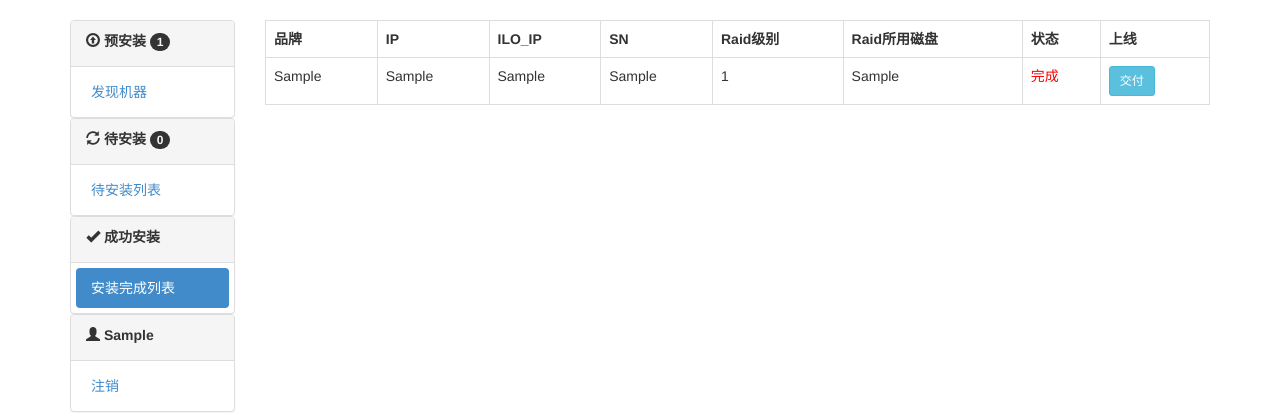
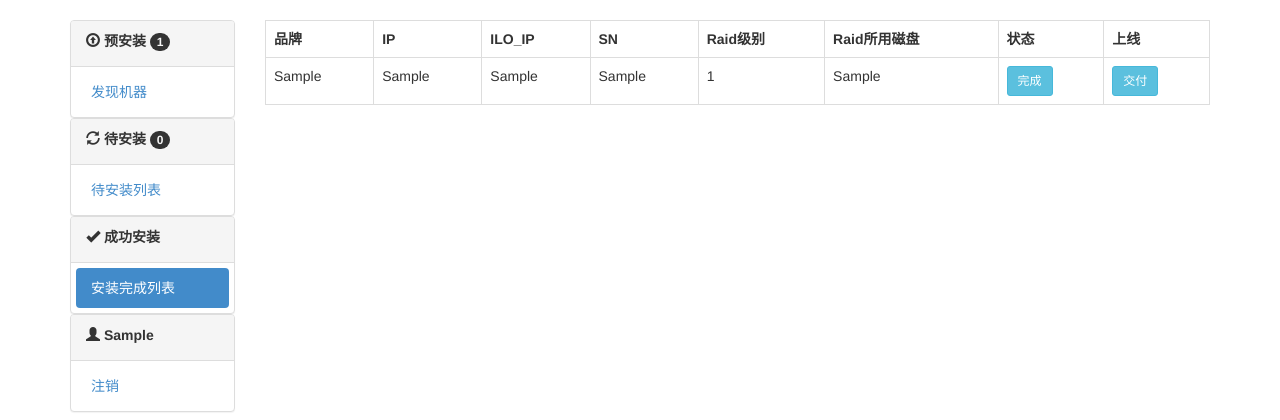
Before and after one commit to gaoming655/auto_install, a Django app: page /his/ in a window 1280 px wide. Shown: the top 420 px of the page. Run offline with Django 3.2, Linux system fonts and the light colour scheme; a user stored in the database is signed in; tables that the repository leaves empty hold one stand-in row (values such as "Sample post"); some libraries are stand-ins or nearby versions.

Commit message:
添加安装后SSH状态（URL和templates部分）

```diff
--- a/auto_install/urls.py
+++ b/auto_install/urls.py
@@ -25,6 +25,7 @@ urlpatterns = patterns('',
     url(r'^his/',his_page,name="his"),
     url(r'^finish/',finish_api),
     url(r'^delivery/(?P<obj_id>\d+)',delivery),
+    url(r'^ping/(?P<ping_id>)\d+',ping,name='ping'),
     url(r'^admin/', include(admin.site.urls)),
 )
 
--- a/pxe/views.py
+++ b/pxe/views.py
@@ -331,6 +331,7 @@ def ssh_server_is_active(server_id):
 
 @login_required(login_url="/")
 def ping(request,ping_id):
-    if request.mothod == "GET":
+    if request.method == "GET":
         r_code = ssh_server_is_active(ping_id)
+        print 1
         return HttpResponseRedirect(json.dumps({'code':r_code}))
--- a/templates/his.html
+++ b/templates/his.html
@@ -1,11 +1,6 @@
 {% extends 'install.html' %}
 
 {% block list %}
-<style type="text/css">
-	.wancheng{
-		color: red;
-	}
-</style>
 <table class="table table-hover table-bordered">
 	<tr>
 		<th>品牌</th>
@@ -25,7 +20,30 @@
 		<td>{{ i.sn }}</td>
 		<td>{{ i.level }}</td>
 		<td>{{ i.raid_zh }}</td>
-		<td class="wancheng">完成</td>
+		{% if i.ssh_status %}
+		<td><button class="btn btn-info btn-sm">完成</button></td>
+		{% else %}
+		<td><button id="{{i.id}}" class="btn btn-info btn-sm">重启中..</button></td>
+		<script type="text/javascript">
+            $(document).ready(function(){
+        	var progresspump = setInterval(function(){
+            /* query the completion percentage from the server */
+            $.get("/ping/{{ i.id }}/",function(result){
+               /* update the progress bar width */
+               var result= eval('('+result+')');
+               $.each(result,function(index,d){
+               var data = d;
+                /* test to see if the job has completed */
+                if(data == 0 ) {
+                /*    window.location.reload(); */
+                    clearInterval(progresspump);
+                    $("#"+{{i.id}}).text("可登陆").removeClass("btn-info").addClass("btn-success");
+                }
+            })
+            })
+        }, 3000);});
+		</script>
+		{% endif %}
 		<td><a class="btn btn-info btn-sm" role="hutton" href="/delivery/{{i.id}}" style="color:#fff">交付</a></td>
 	</tr>
 	{% endfor %}
```
